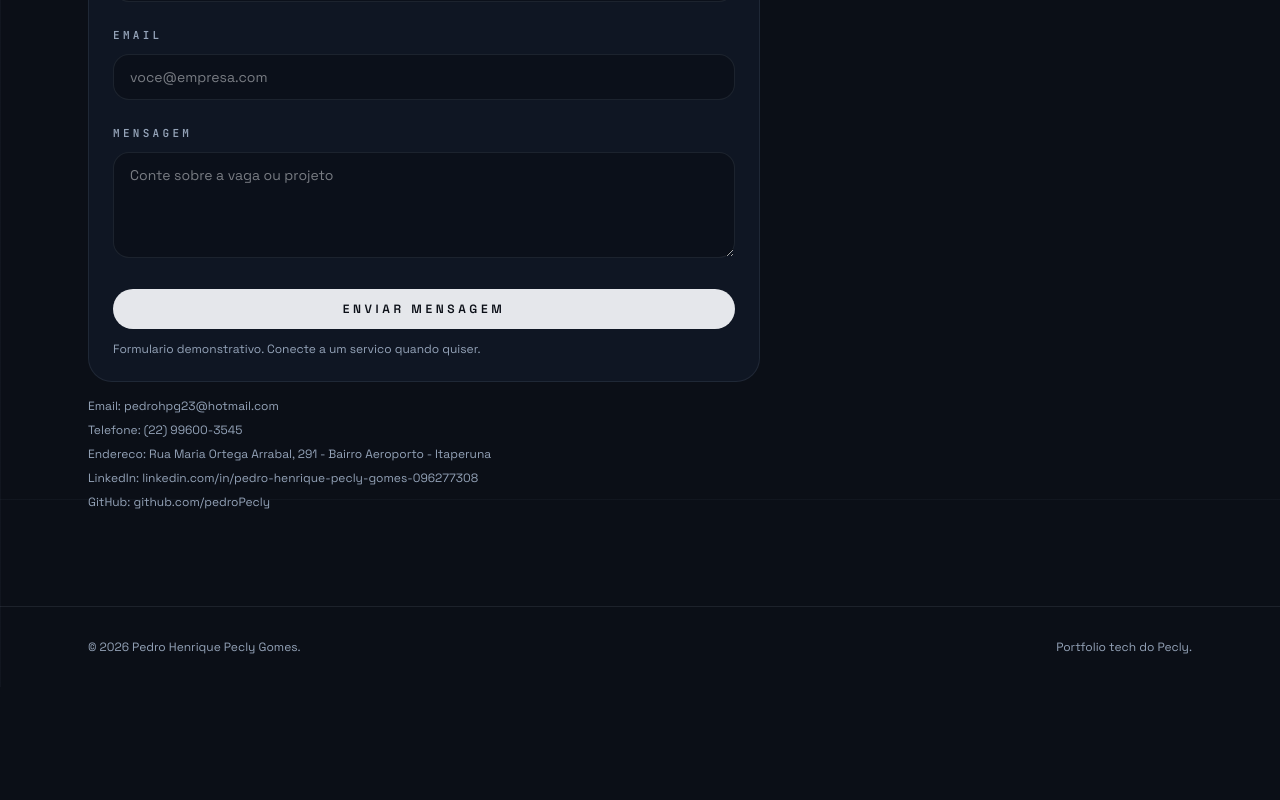
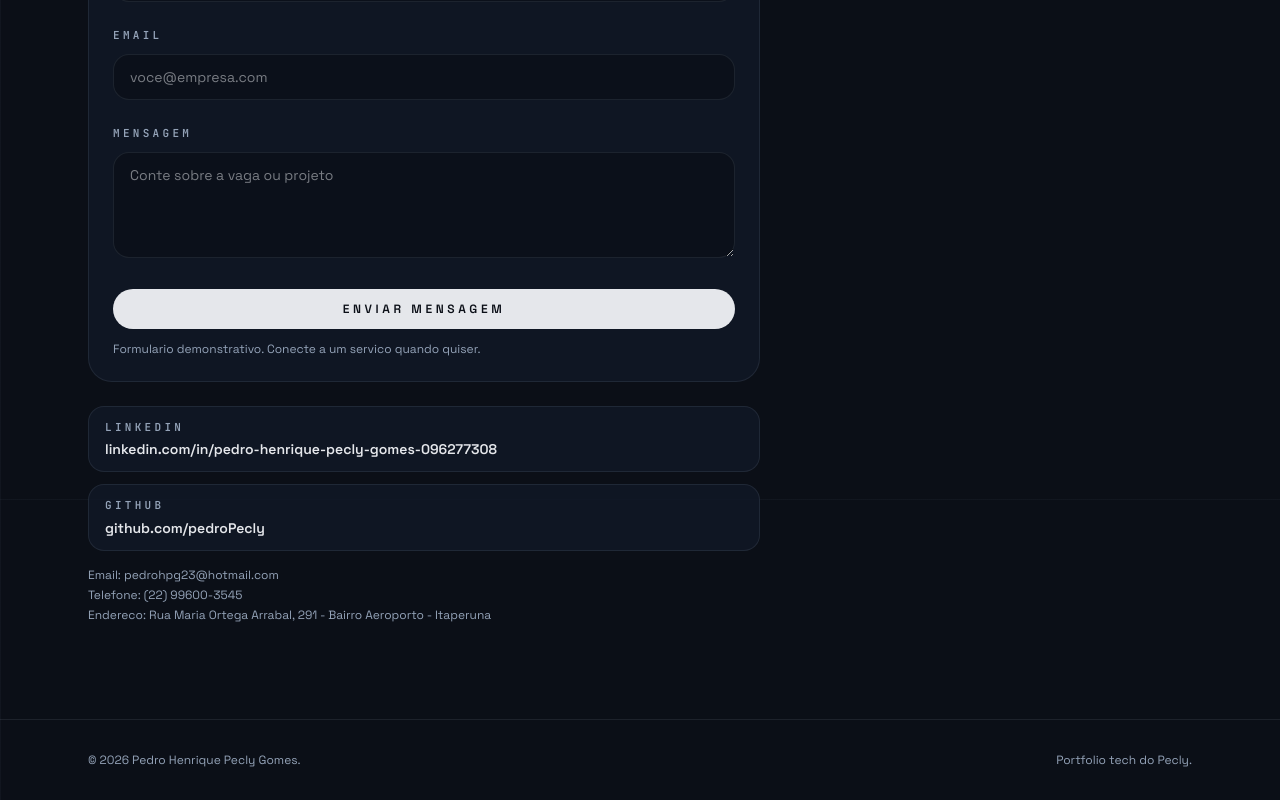
Before and after one commit to pedroPecly/portfolio, a Next.js app: page / in a window 1280 px wide. Shown: the part 1901-2701 px from the top of the page. Before the commit the page ends 2588 px from the top, so only its background shows below. Built offline with nearby package versions, Linux system fonts and the light colour scheme.

Commit message:
atualizando arquivos

```diff
--- a/src/app/page.tsx
+++ b/src/app/page.tsx
@@ -192,8 +192,9 @@ export default function Home() {
             {projects.map((project) => (
               <article
                 key={project.name}
-                className="flex h-full flex-col gap-3 rounded-3xl border border-outline/70 bg-card/80 p-6"
+                className="group relative flex h-full flex-col gap-3 rounded-3xl border border-outline/70 bg-card/80 p-6 transition-all duration-300 hover:-translate-y-1 hover:border-accent/50 hover:shadow-[0_24px_60px_-40px_rgba(56,189,248,0.6)]"
               >
+                <div className="pointer-events-none absolute inset-0 rounded-3xl opacity-0 transition-opacity duration-300 group-hover:opacity-100 bg-[radial-gradient(circle_at_top,_rgba(56,189,248,0.16),_transparent_55%)]" />
                 <h3 className="text-xl font-serif text-ink">
                   {project.name}
                 </h3>
@@ -256,12 +257,40 @@ export default function Home() {
                 Formulario demonstrativo. Conecte a um servico quando quiser.
               </p>
             </form>
-            <div className="mt-4 grid gap-2 text-xs text-muted">
-              <p>Email: pedrohpg23@hotmail.com</p>
-              <p>Telefone: (22) 99600-3545</p>
+            <div className="mt-6 grid gap-3">
+              <a
+                href="https://linkedin.com/in/pedro-henrique-pecly-gomes-096277308"
+                target="_blank"
+                rel="noreferrer"
+                className="rounded-2xl border border-outline/70 bg-card/80 px-4 py-3 transition-colors hover:border-accent/50"
+                aria-label="LinkedIn de Pedro Henrique Pecly Gomes"
+              >
+                <p className="text-[11px] font-mono font-semibold uppercase tracking-[0.3em] text-muted">
+                  LinkedIn
+                </p>
+                <p className="mt-1 text-sm font-semibold text-ink break-all">
+                  linkedin.com/in/pedro-henrique-pecly-gomes-096277308
+                </p>
+              </a>
+              <a
+                href="https://github.com/pedroPecly"
+                target="_blank"
+                rel="noreferrer"
+                className="rounded-2xl border border-outline/70 bg-card/80 px-4 py-3 transition-colors hover:border-accent/50"
+                aria-label="GitHub de Pedro Henrique Pecly Gomes"
+              >
+                <p className="text-[11px] font-mono font-semibold uppercase tracking-[0.3em] text-muted">
+                  GitHub
+                </p>
+                <p className="mt-1 text-sm font-semibold text-ink break-all">
+                  github.com/pedroPecly
+                </p>
+              </a>
+            </div>
+            <div className="mt-4 grid gap-1 text-xs text-muted">
+              <a href="mailto:pedrohpg23@hotmail.com">Email: pedrohpg23@hotmail.com</a>
+              <a href="tel:+5522996003545">Telefone: (22) 99600-3545</a>
               <p>Endereco: Rua Maria Ortega Arrabal, 291 - Bairro Aeroporto - Itaperuna</p>
-              <p>LinkedIn: linkedin.com/in/pedro-henrique-pecly-gomes-096277308</p>
-              <p>GitHub: github.com/pedroPecly</p>
             </div>
           </div>
         </section>
```
